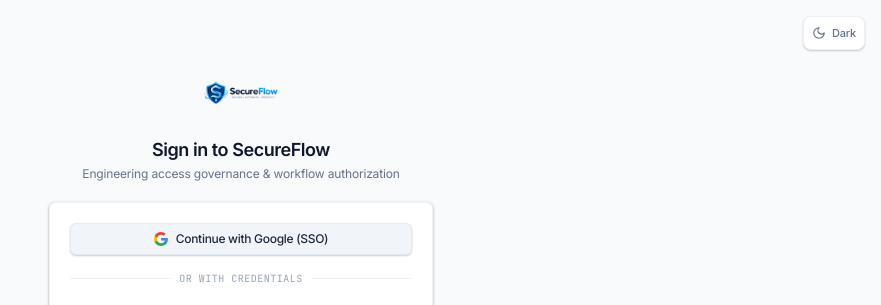
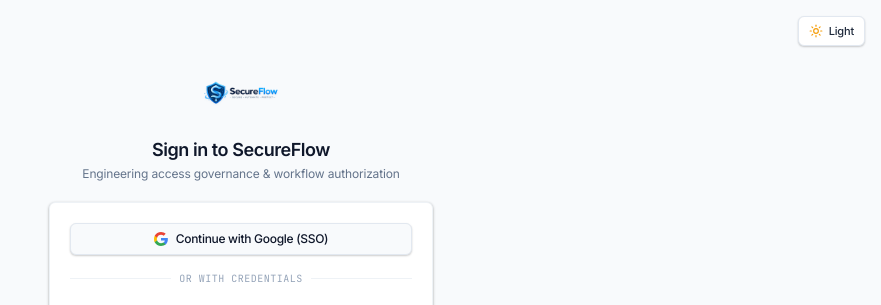
Before and after one commit to Ketanrawat2004/SecureFlow, a React (Vite) app in the folder frontend/: page /auth/signin in a window 1280 px wide. Shown: the top 305 px of the page, without its empty margins (399-1280 px from the left). Built offline with nearby package versions, Linux system fonts and the light colour scheme; no server answers.

Commit message:
fix(theme): ensure default light mode, bind theme sync effect to DOM root, and enhance theme toggle button

```diff
--- a/frontend/src/App.tsx
+++ b/frontend/src/App.tsx
@@ -1,9 +1,10 @@
-import React from 'react';
+import React, { useEffect } from 'react';
 import { BrowserRouter } from 'react-router-dom';
 import { QueryClient, QueryClientProvider } from '@tanstack/react-query';
 import { AuthProvider } from '@/features/auth/AuthContext';
 import { RealtimeEventsProvider } from '@/features/realtime/RealtimeEventsContext';
 import { AppRoutes } from '@/routes';
+import { useAppStore } from '@/stores/useAppStore';
 
 const queryClient = new QueryClient({
   defaultOptions: {
@@ -16,6 +17,18 @@
 });
 
 export const App: React.FC = () => {
+  const { theme } = useAppStore();
+
+  useEffect(() => {
+    if (theme === 'dark') {
+      document.documentElement.classList.add('dark');
+      document.documentElement.classList.remove('light');
+    } else {
+      document.documentElement.classList.remove('dark');
+      document.documentElement.classList.add('light');
+    }
+  }, [theme]);
+
   return (
     <QueryClientProvider client={queryClient}>
       <BrowserRouter>
--- a/frontend/src/components/layout/Header.tsx
+++ b/frontend/src/components/layout/Header.tsx
@@ -158,14 +158,14 @@
         {/* Theme Toggle (Light / Dark Mode) */}
         <button
           onClick={toggleTheme}
-          aria-label={`Switch to ${theme === 'light' ? 'dark' : 'light'} mode`}
-          title={`Switch to ${theme === 'light' ? 'dark' : 'light'} mode`}
-          className="p-1.5 rounded text-surface-400 hover:text-surface-200 hover:bg-surface-800 transition-colors flex items-center justify-center border border-transparent hover:border-surface-750"
+          aria-label="Toggle light and dark theme"
+          title={`Current theme: ${theme}. Click to switch to ${theme === 'light' ? 'dark' : 'light'} mode.`}
+          className="p-1.5 rounded-md text-surface-400 hover:text-surface-100 hover:bg-surface-800 transition-colors flex items-center justify-center border border-surface-700/60"
         >
           {theme === 'light' ? (
-            <Moon className="w-3.5 h-3.5 text-surface-400 hover:text-brand-500 transition-colors" />
+            <Sun className="w-3.5 h-3.5 text-amber-500 hover:text-amber-600 transition-colors" />
           ) : (
-            <Sun className="w-3.5 h-3.5 text-amber-400 hover:text-amber-300 transition-colors" />
+            <Moon className="w-3.5 h-3.5 text-brand-400 hover:text-brand-300 transition-colors" />
           )}
         </button>
 
--- a/frontend/src/components/ui/Button.tsx
+++ b/frontend/src/components/ui/Button.tsx
@@ -36,13 +36,13 @@
 
     const variantStyles = {
       primary:
-        'bg-brand-500 hover:bg-brand-400 text-surface-950 font-semibold shadow-subtle border border-brand-400/40',
+        'bg-brand-500 hover:bg-brand-400 text-white font-semibold shadow-subtle border border-brand-400/40',
       secondary:
-        'bg-surface-800 hover:bg-surface-750 text-surface-200 hover:text-surface-100 border border-surface-700/80 shadow-subtle',
+        'bg-surface-850 hover:bg-surface-800 text-surface-100 hover:text-surface-50 border border-surface-700 shadow-subtle',
       outline:
-        'bg-transparent hover:bg-surface-800 text-surface-300 hover:text-surface-100 border border-surface-700',
+        'bg-transparent hover:bg-surface-800 text-surface-200 hover:text-surface-100 border border-surface-700',
       ghost:
-        'bg-transparent hover:bg-surface-800 text-surface-400 hover:text-surface-200 border border-transparent',
+        'bg-transparent hover:bg-surface-800 text-surface-300 hover:text-surface-100 border border-transparent',
       danger:
         'bg-rose-600 hover:bg-rose-500 text-white font-medium shadow-subtle border border-rose-500/50',
       success:
--- a/frontend/src/features/auth/SignInPage.tsx
+++ b/frontend/src/features/auth/SignInPage.tsx
@@ -87,19 +87,21 @@
       {/* Top right theme toggle */}
       <div className="absolute top-4 right-4">
         <button
+          type="button"
           onClick={toggleTheme}
-          aria-label={`Switch to ${theme === 'light' ? 'dark' : 'light'} mode`}
-          className="p-2 rounded-lg bg-surface-900 border border-surface-750 text-surface-400 hover:text-surface-200 hover:bg-surface-800 transition-colors shadow-subtle flex items-center gap-1.5 text-xs"
+          aria-label="Toggle theme"
+          title={`Current theme: ${theme}. Click to switch to ${theme === 'light' ? 'dark' : 'light'} mode.`}
+          className="px-2.5 py-1.5 rounded-md bg-surface-900 border border-surface-700 text-surface-300 hover:text-surface-100 hover:bg-surface-800 transition-colors shadow-subtle flex items-center gap-1.5 text-xs font-medium"
         >
           {theme === 'light' ? (
             <>
-              <Moon className="w-3.5 h-3.5 text-surface-400" />
-              <span className="font-medium text-[11px]">Dark</span>
+              <Sun className="w-3.5 h-3.5 text-amber-500" />
+              <span className="text-[11px] font-medium text-surface-200">Light</span>
             </>
           ) : (
             <>
-              <Sun className="w-3.5 h-3.5 text-amber-400" />
-              <span className="font-medium text-[11px]">Light</span>
+              <Moon className="w-3.5 h-3.5 text-brand-400" />
+              <span className="text-[11px] font-medium text-surface-200">Dark</span>
             </>
           )}
         </button>
--- a/frontend/src/features/auth/SignUpPage.tsx
+++ b/frontend/src/features/auth/SignUpPage.tsx
@@ -68,19 +68,21 @@
       {/* Top right theme toggle */}
       <div className="absolute top-4 right-4">
         <button
+          type="button"
           onClick={toggleTheme}
-          aria-label={`Switch to ${theme === 'light' ? 'dark' : 'light'} mode`}
-          className="p-2 rounded-lg bg-surface-900 border border-surface-750 text-surface-400 hover:text-surface-200 hover:bg-surface-800 transition-colors shadow-subtle flex items-center gap-1.5 text-xs"
+          aria-label="Toggle theme"
+          title={`Current theme: ${theme}. Click to switch to ${theme === 'light' ? 'dark' : 'light'} mode.`}
+          className="px-2.5 py-1.5 rounded-md bg-surface-900 border border-surface-700 text-surface-300 hover:text-surface-100 hover:bg-surface-800 transition-colors shadow-subtle flex items-center gap-1.5 text-xs font-medium"
         >
           {theme === 'light' ? (
             <>
-              <Moon className="w-3.5 h-3.5 text-surface-400" />
-              <span className="font-medium text-[11px]">Dark</span>
+              <Sun className="w-3.5 h-3.5 text-amber-500" />
+              <span className="text-[11px] font-medium text-surface-200">Light</span>
             </>
           ) : (
             <>
-              <Sun className="w-3.5 h-3.5 text-amber-400" />
-              <span className="font-medium text-[11px]">Light</span>
+              <Moon className="w-3.5 h-3.5 text-brand-400" />
+              <span className="text-[11px] font-medium text-surface-200">Dark</span>
             </>
           )}
         </button>
--- a/frontend/src/index.css
+++ b/frontend/src/index.css
@@ -3,7 +3,7 @@
 @tailwind utilities;
 
 @layer base {
-  :root {
+  :root, html, body {
     --font-sans: 'Inter', -apple-system, BlinkMacSystemFont, 'Segoe UI', Roboto, sans-serif;
     --font-mono: 'JetBrains Mono', 'Fira Code', monospace;
 
@@ -26,7 +26,7 @@
     --scrollbar-thumb-hover: #94a3b8;
   }
 
-  .dark {
+  html.dark, body.dark, .dark {
     /* Dark Mode Tokens (Obsidian / Enterprise Dark) */
     --surface-50: 248 250 252;   /* #f8fafc - bright text */
     --surface-100: 241 245 249;  /* #f1f5f9 - primary headings */
```
